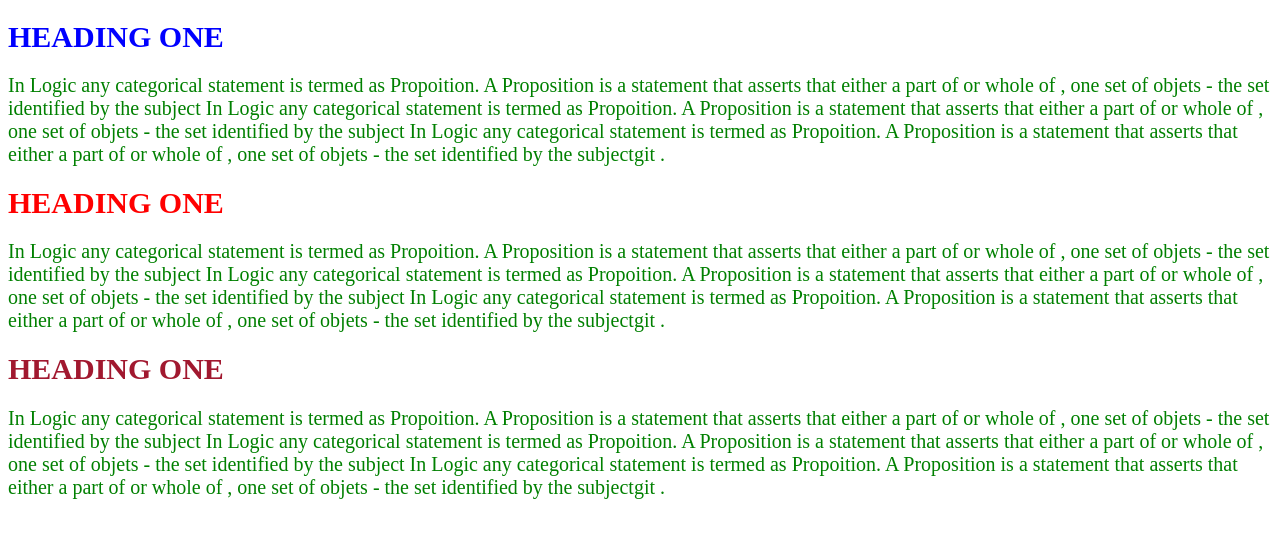
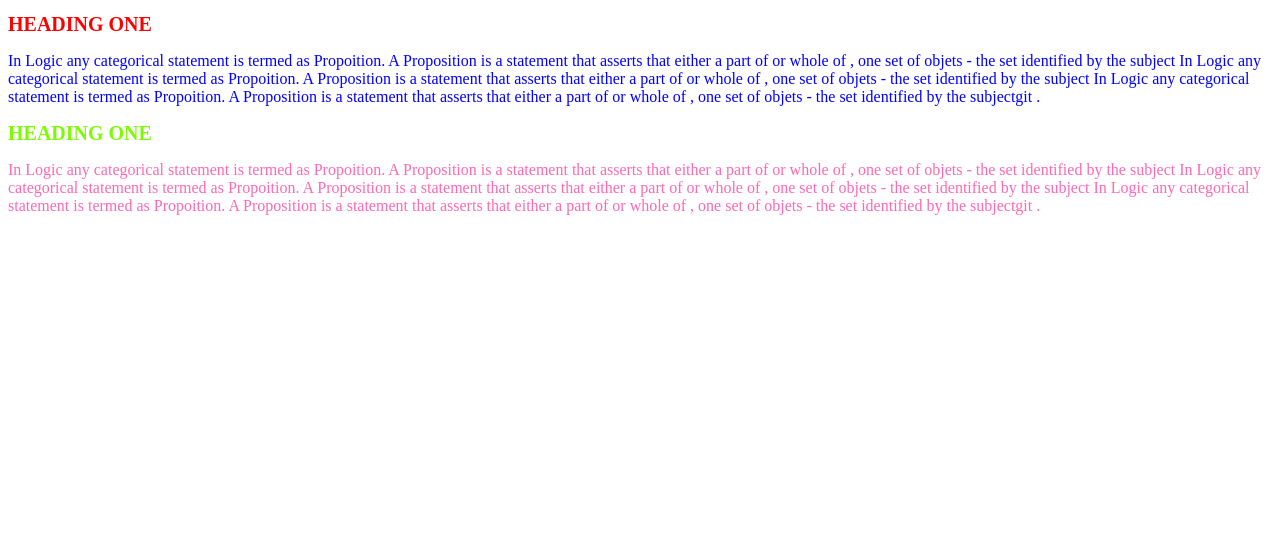
Before and after one commit to Jsuki/FSD21, a plain HTML site: page index.html in a window 1280 px wide. Drawn offline with Linux system fonts and the light colour scheme.

Commit message:
element selector and id selectors

```diff
--- a/index.html
+++ b/index.html
@@ -5,10 +5,24 @@
     <meta http-equiv="X-UA-Compatible" content="IE=edge">
     <meta name="viewport" content="width=device-width, initial-scale=1.0">
     <title>Full Stack Session</title>
+    <style>
+        h1{
+            color :red;
+            font-size:20px;
+        }
+        p{
+            color:green ;
+            font-weight: 500;
+        }
+
+        #first{
+            color:lawngreen
+        }
+    </style>
 </head>
 <body>
-    <h1 style="color :blue ;font-size: 30px ">HEADING ONE </h1>
-    <P style="color :green ;font-size: 20px ; font-family: Metropolis; ">
+    <h1 >HEADING ONE </h1>
+    <P style="color:blue">
 
         In Logic any categorical statement is termed as Propoition.
         A Proposition is a statement that asserts that either a part of
@@ -20,8 +34,8 @@
         A Proposition is a statement that asserts that either a part of
         or whole of , one set of objets - the set identified by the subjectgit .
     </P>
-    <h1 style="color :red ;font-size: 30px ">HEADING ONE </h1>
-    <P style="color :green ;font-size: 20px ; font-family: Metropolis; ">
+    <h1 id="first" >HEADING ONE </h1>
+    <P style="color:hotpink">
 
         In Logic any categorical statement is termed as Propoition.
         A Proposition is a statement that asserts that either a part of
@@ -33,18 +47,6 @@
         A Proposition is a statement that asserts that either a part of
         or whole of , one set of objets - the set identified by the subjectgit .
     </P>
-    <h1 style="color :rgb(161, 24, 47) ;font-size: 30px ">HEADING ONE </h1>
-    <P style="color :green ;font-size: 20px ; font-family: Metropolis; ">
 
-        In Logic any categorical statement is termed as Propoition.
-        A Proposition is a statement that asserts that either a part of
-        or whole of , one set of objets - the set identified by the subject
-        In Logic any categorical statement is termed as Propoition.
-        A Proposition is a statement that asserts that either a part of
-        or whole of , one set of objets - the set identified by the subject
-        In Logic any categorical statement is termed as Propoition.
-        A Proposition is a statement that asserts that either a part of
-        or whole of , one set of objets - the set identified by the subjectgit .
-    </P>
 </body>
 </html>
```
